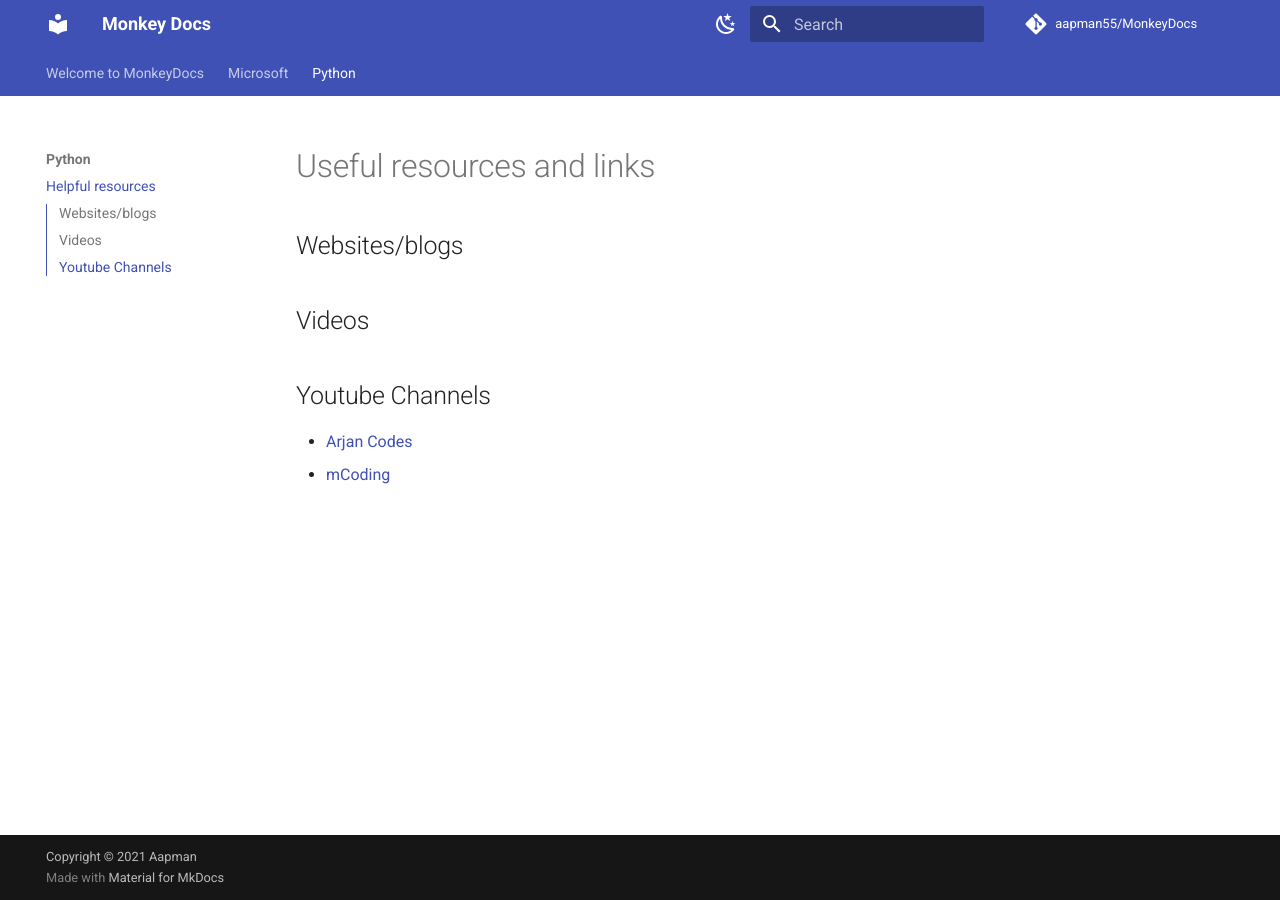
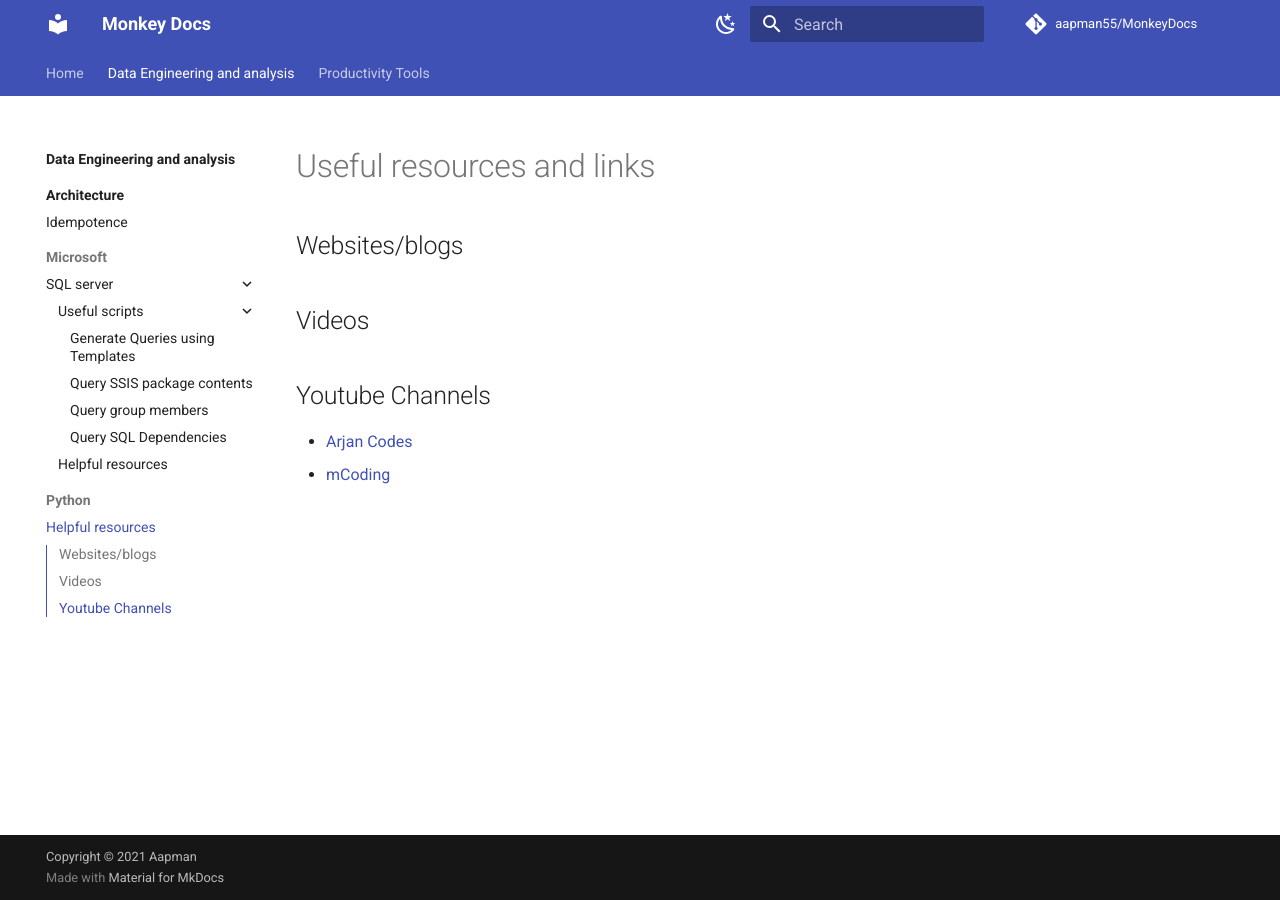
Before and after one commit to aapman55/MonkeyDocs, an MkDocs documentation site: the page built from docs/Data_Engineering_Analysis/Python/helpful_resources.md, in a window 1280 px wide. Built offline with MkDocs 1.6.1 and Material for MkDocs 9.7.7, drawn with Linux system fonts in a browser that asks for light colours; comment, search, counter and statistics services are not loaded.

Commit message:
Restructuring pages (#18)

```diff
--- a/mkdocs.yml
+++ b/mkdocs.yml
@@ -76,14 +76,21 @@ markdown_extensions:
 
 # Page tree
 nav:
-  - Welcome to MonkeyDocs: index.md
-  - Microsoft:
-      - SQL server:
-        - Useful scripts:
-          - Generate Queries using Templates: Microsoft/SQL_server/useful_scripts/GenerateTemplatedQueries.md
-          - Query SSIS package contents: Microsoft/SQL_server/useful_scripts/QuerySSISPackages.md
-          - Query group members: Microsoft/SQL_server/useful_scripts/GroupMembersQuery.md
-          - Query SQL Dependencies: Microsoft/SQL_server/useful_scripts/SQLdependencies.md
-        - Helpful resources: Microsoft/SQL_server/helpful_resources.md
-  - Python:
-    - Helpful resources: Python/helpful_resources.md
+  - Home: index.md
+  - Data Engineering and analysis:
+    -  Data_Engineering_Analysis/index.md
+    - Architecture:
+      - Data_Engineering_Analysis/Architecture/index.md
+      - Idempotence: Data_Engineering_Analysis/Architecture/idempotence.md
+    - Microsoft:
+        - SQL server:
+          - Useful scripts:
+            - Generate Queries using Templates: Data_Engineering_Analysis/Microsoft/SQL_server/useful_scripts/GenerateTemplatedQueries.md
+            - Query SSIS package contents: Data_Engineering_Analysis/Microsoft/SQL_server/useful_scripts/QuerySSISPackages.md
+            - Query group members: Data_Engineering_Analysis/Microsoft/SQL_server/useful_scripts/GroupMembersQuery.md
+            - Query SQL Dependencies: Data_Engineering_Analysis/Microsoft/SQL_server/useful_scripts/SQLdependencies.md
+          - Helpful resources: Data_Engineering_Analysis/Microsoft/SQL_server/helpful_resources.md
+    - Python:
+      - Helpful resources: Data_Engineering_Analysis/Python/helpful_resources.md
+  - Productivity Tools:
+    - Productivity/index.md
--- a/overrides/index.html
+++ b/overrides/index.html
@@ -69,18 +69,18 @@
           <h1>Welcome to MonkeyDocs!</h1>
           <p>{{ config.site_description }}</p>
           <a
-            href="{{ 'Microsoft/SQL_server/useful_scripts/GenerateTemplatedQueries/' | url }}"
-            title="{{ page.next_page.title | e }}"
+            href="{{ 'Data_Engineering_Analysis/' | url }}"
+            title="Data Engineering and Analysis"
             class="md-button md-button--primary"
           >
-            Microsoft
+            Data Engineering and Analysis
           </a>
           <a
-            href="{{ 'Python/helpful_resources/' | url }}"
-            title="Material for MkDocs Insiders"
+            href="{{ 'Productivity/' | url }}"
+            title="Productivity Tools"
             class="md-button"
           >
-            Python
+            Productivity
           </a>
         </div>
       </div>
```
Also changed, not shown: docs/Data_Engineering_Analysis/Architecture/idempotence.md (added, +2 -0 lines), docs/Data_Engineering_Analysis/Architecture/index.md (added, +1 -0 lines), docs/Data_Engineering_Analysis/index.md (added, +1 -0 lines), docs/Productivity/index.md (added, +2 -0 lines), docs/Data_Engineering_Analysis/Microsoft/SQL_server/helpful_resources.md (renamed from docs/Microsoft/SQL_server/helpful_resources.md), docs/Data_Engineering_Analysis/Microsoft/SQL_server/useful_scripts/GenerateTemplatedQueries.md (renamed from docs/Microsoft/SQL_server/useful_scripts/GenerateTemplatedQueries.md), docs/Data_Engineering_Analysis/Microsoft/SQL_server/useful_scripts/GroupMembersQuery.md (renamed from docs/Microsoft/SQL_server/useful_scripts/GroupMembersQuery.md), docs/Data_Engineering_Analysis/Microsoft/SQL_server/useful_scripts/QuerySSISPackages.md (renamed from docs/Microsoft/SQL_server/useful_scripts/QuerySSISPackages.md), docs/Data_Engineering_Analysis/Microsoft/SQL_server/useful_scripts/SQLdependencies.md (renamed from docs/Microsoft/SQL_server/useful_scripts/SQLdependencies.md), docs/Data_Engineering_Analysis/Python/helpful_resources.md (renamed from docs/Python/helpful_resources.md).
